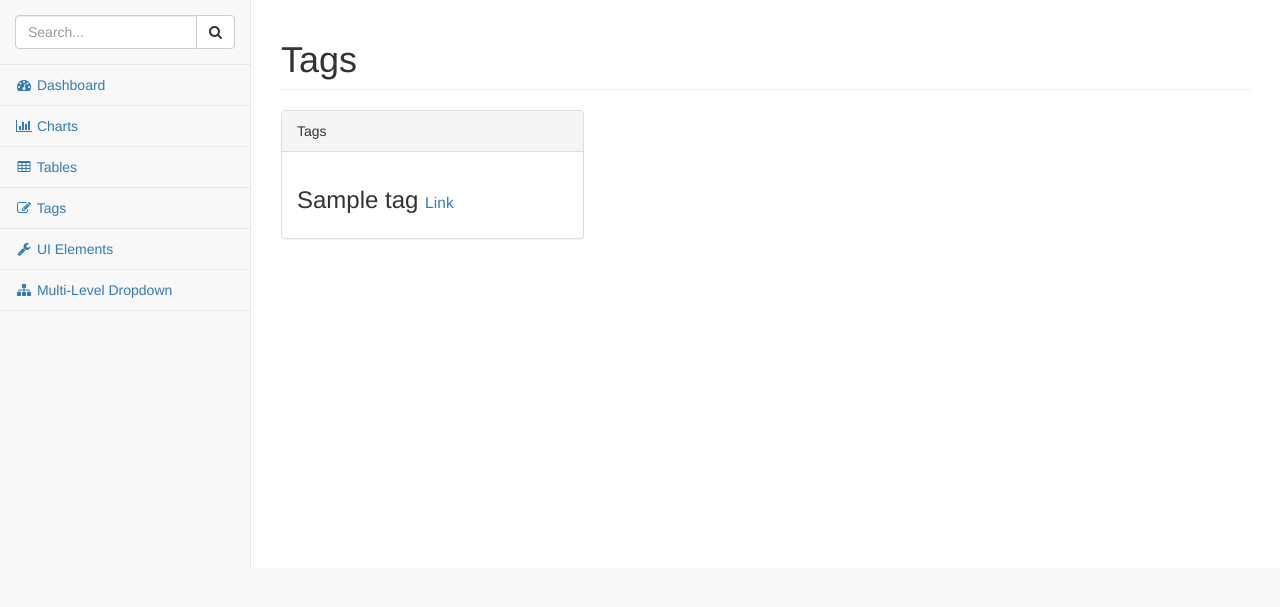
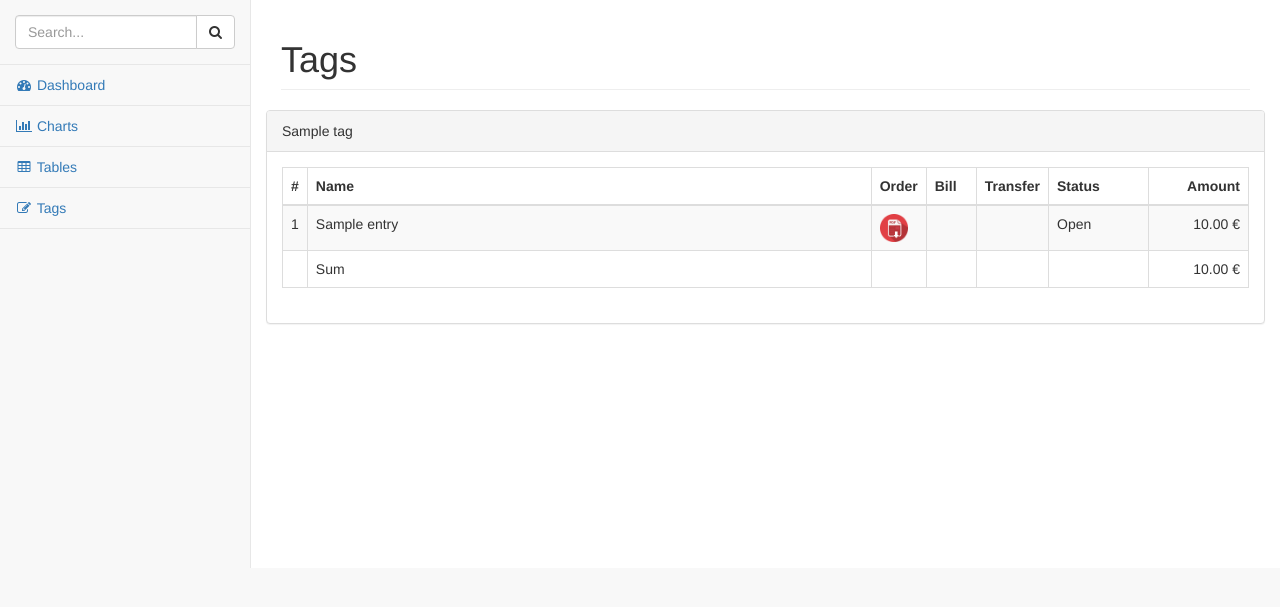
Before and after one commit to mrommel/SmartDocument, a Django app: page /data/tags in a window 1280 px wide. Shown: the part 51-658 px from the top of the page. Run offline with Django 3.2, Linux system fonts and the light colour scheme; tables that the repository leaves empty hold one stand-in row (values such as "Sample post"); some libraries are stand-ins or nearby versions.

Commit message:
update dashboard

```diff
--- a/smartdocument/data/templates/base.html
+++ b/smartdocument/data/templates/base.html
@@ -293,12 +293,6 @@
                         <li>
                             <a href="/data/tags"><i class="fa fa-edit fa-fw"></i> Tags</a>
                         </li>
-                        <li>
-                            <a href="#"><i class="fa fa-wrench fa-fw"></i> UI Elements</a>
-                        </li>
-                        <li>
-                            <a href="#"><i class="fa fa-sitemap fa-fw"></i> Multi-Level Dropdown</a>
-                        </li>
                     </ul>
                 </div>
                 <!-- /.sidebar-collapse -->
--- a/smartdocument/data/templates/data/tags.html
+++ b/smartdocument/data/templates/data/tags.html
@@ -6,23 +6,76 @@
 {% block title %}Tags{% endblock %}
 
 {% block scripts %}
+<style>
+.colindex {
+	width: 20px;
+}
+.coldoc {
+	width: 50px;
+}
+.colstatus {
+	width: 100px;
+}
+.colamount {
+	width: 100px;
+	text-align: right;
+}
+.pdf-icon {
+	width: 28px;
+}
+</style>
 {% endblock %}
 
 {% block content_title %}Tags{% endblock %}
 
 {% block content %}
-	<div class="col-lg-4">
+	{% for tag in tag_list %}
 		<div class="panel panel-default">
-			<div class="panel-heading">Tags</div>
-            <div class="panel-body">
-            	{% for tag in tag_list %}
-					<h3>{{ tag }}
-                		<small><a href="/data/tag/{{ tag.id }}">Link</a></small>
-               		</h3>
-               	{% endfor %}
-            </div>
-            <!-- /.panel-body -->
+			<div class="panel-heading">
+				{{ tag }}
+			</div>
+			<!-- /.panel-heading -->
+			<div class="panel-body">
+				<div class="table-responsive">
+					<table class="table table-striped table-bordered table-hover">
+						<thead>
+							<tr>
+								<th class="colindex">#</th>
+								<th class="colname">Name</th>
+								<th class="coldoc">Order</th>
+								<th class="coldoc">Bill</th>
+								<th class="coldoc">Transfer</th>
+								<th class="colstatus">Status</th>
+								<th class="colamount">Amount</th>
+							</tr>
+						</thead>
+						<tbody>
+							{% for entry in tag.entries %}
+								<tr>
+									<td class="colindex">{{ forloop.counter }}</td>
+									<td class="colname">{{ entry.name }}</td>
+									<td class="coldoc">{% for order in entry.order %}<a href="/data/document/{{ order.id }}"><img src="{% static 'data/img/pdf-icon.png' %}" class="pdf-icon" /></a>{% endfor %}</td>
+									<td class="coldoc">{% for bill in entry.bill %}<a href="/data/document/{{ bill.id }}"><img src="{% static 'data/img/pdf-icon.png' %}" class="pdf-icon" /></a>{% endfor %}</td>
+									<td class="coldoc">{% for transfer in entry.transfer %}<a href="/data/document/{{ transfer.id }}"><img src="{% static 'data/img/pdf-icon.png' %}" class="pdf-icon" /></a>{% endfor %}</td>
+									<td class="colstatus">{{ entry.get_status_display }}</td>
+									<td class="colamount">{{ entry.amount }} €</td>
+								</tr>
+							{% endfor %}
+							<tr>
+									<td class="colindex"></td>
+									<td class="colname">Sum</td>
+									<td class="coldoc"></td>
+									<td class="coldoc"></td>
+									<td class="coldoc"></td>
+									<td class="colstatus"></td>
+									<td class="colamount">{{ tag.amount }} €</td>
+								</tr>
+						</tbody>
+					</table>
+				</div>
+				<!-- /.table-responsive -->
+			</div>
+			<!-- /.panel-body -->
 		</div>
-        <!-- /.panel -->
-	</div>
+	{% endfor %}
 {% endblock %}
--- a/smartdocument/data/views.py
+++ b/smartdocument/data/views.py
@@ -13,13 +13,18 @@ logger = logging.getLogger(__name__)
 
 def index(request):
 	tag_list = Tag.objects.all()
-	category = {'U': 0, 'O': 0, 'N': 0, 'P': 0 }
-	entries_list = Entry.objects.all()
+	category = {u'Unsure': 0, u'Open': 0, u'Ordered': 0, u'Payed': 0 }
+	entries_list = Entry.objects.filter()
+
+	next_entries_list = []
 
 	for entry in entries_list:
-		category[entry.status] = category[entry.status] + entry.amount
+		category[entry.get_status_display()] = category[entry.get_status_display()] + entry.amount
 
-	return render(request, 'data/index.html', {'tag_list': tag_list, 'category': category})
+		if entry.status == 'N':
+			next_entries_list.append(entry)
+
+	return render(request, 'data/index.html', {'tag_list': tag_list, 'category': category, 'next_entries_list': next_entries_list})
 
 """
 	tag
```
Also changed, not shown: smartdocument/data/templates/data/index.html (+37 -38 lines).
